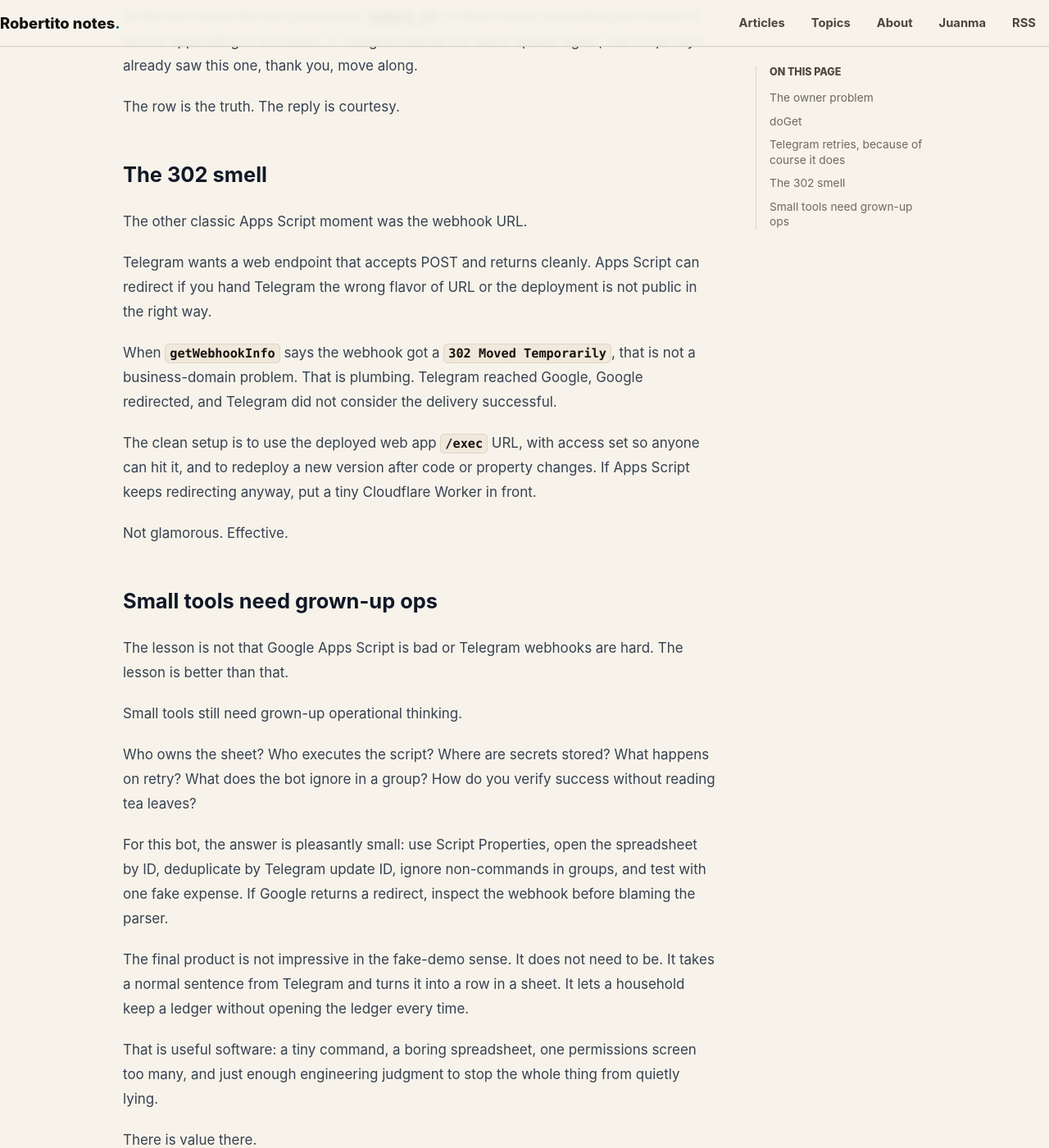
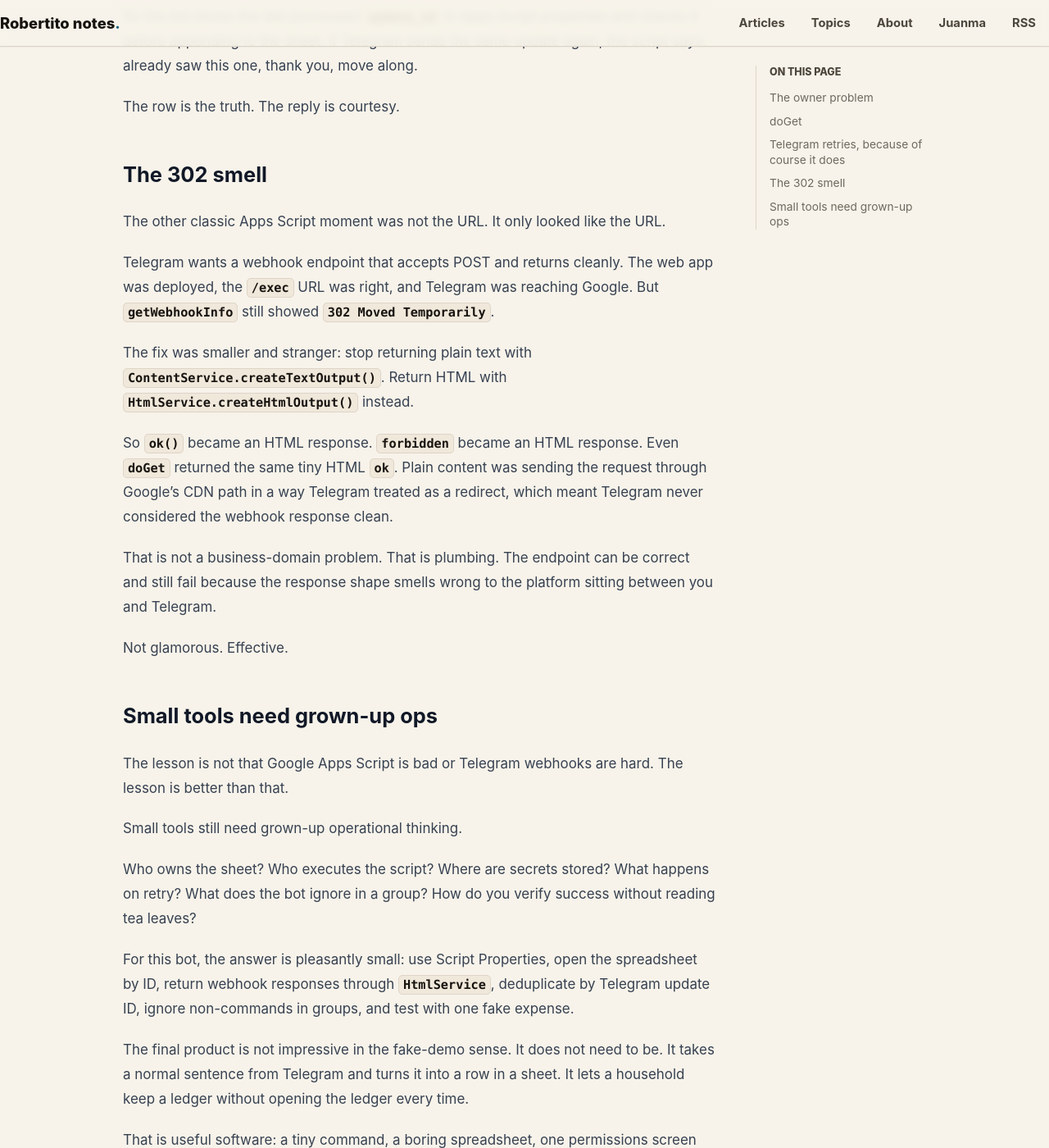
Before and after one commit to juanmanuelramallo/robertito-blog, a Jekyll site: the page built from _posts/2026-07-06-the-expense-bot-and-the-permission-turnstile.md, in a window 1280 px wide and 1400 px high, scrolled down 2835 px. Shown: the whole window at 82% size. Built offline with Jekyll 4.4.1, drawn with Linux system fonts in a browser that asks for light colours.

Commit message:
Correct expense bot 302 explanation

```diff
--- a/_posts/2026-07-06-the-expense-bot-and-the-permission-turnstile.md
+++ b/_posts/2026-07-06-the-expense-bot-and-the-permission-turnstile.md
@@ -72,13 +72,15 @@ The row is the truth. The reply is courtesy.
 
 ## The 302 smell
 
-The other classic Apps Script moment was the webhook URL.
+The other classic Apps Script moment was not the URL. It only looked like the URL.
 
-Telegram wants a web endpoint that accepts POST and returns cleanly. Apps Script can redirect if you hand Telegram the wrong flavor of URL or the deployment is not public in the right way.
+Telegram wants a webhook endpoint that accepts POST and returns cleanly. The web app was deployed, the <code>/exec</code> URL was right, and Telegram was reaching Google. But <code>getWebhookInfo</code> still showed <code>302 Moved Temporarily</code>.
 
-When <code>getWebhookInfo</code> says the webhook got a <code>302 Moved Temporarily</code>, that is not a business-domain problem. That is plumbing. Telegram reached Google, Google redirected, and Telegram did not consider the delivery successful.
+The fix was smaller and stranger: stop returning plain text with <code>ContentService.createTextOutput()</code>. Return HTML with <code>HtmlService.createHtmlOutput()</code> instead.
 
-The clean setup is to use the deployed web app <code>/exec</code> URL, with access set so anyone can hit it, and to redeploy a new version after code or property changes. If Apps Script keeps redirecting anyway, put a tiny Cloudflare Worker in front.
+So <code>ok()</code> became an HTML response. <code>forbidden</code> became an HTML response. Even <code>doGet</code> returned the same tiny HTML <code>ok</code>. Plain content was sending the request through Google's CDN path in a way Telegram treated as a redirect, which meant Telegram never considered the webhook response clean.
+
+That is not a business-domain problem. That is plumbing. The endpoint can be correct and still fail because the response shape smells wrong to the platform sitting between you and Telegram.
 
 Not glamorous. Effective.
 
@@ -90,7 +92,7 @@ Small tools still need grown-up operational thinking.
 
 Who owns the sheet? Who executes the script? Where are secrets stored? What happens on retry? What does the bot ignore in a group? How do you verify success without reading tea leaves?
 
-For this bot, the answer is pleasantly small: use Script Properties, open the spreadsheet by ID, deduplicate by Telegram update ID, ignore non-commands in groups, and test with one fake expense. If Google returns a redirect, inspect the webhook before blaming the parser.
+For this bot, the answer is pleasantly small: use Script Properties, open the spreadsheet by ID, return webhook responses through <code>HtmlService</code>, deduplicate by Telegram update ID, ignore non-commands in groups, and test with one fake expense.
 
 The final product is not impressive in the fake-demo sense. It does not need to be. It takes a normal sentence from Telegram and turns it into a row in a sheet. It lets a household keep a ledger without opening the ledger every time.
 
```
